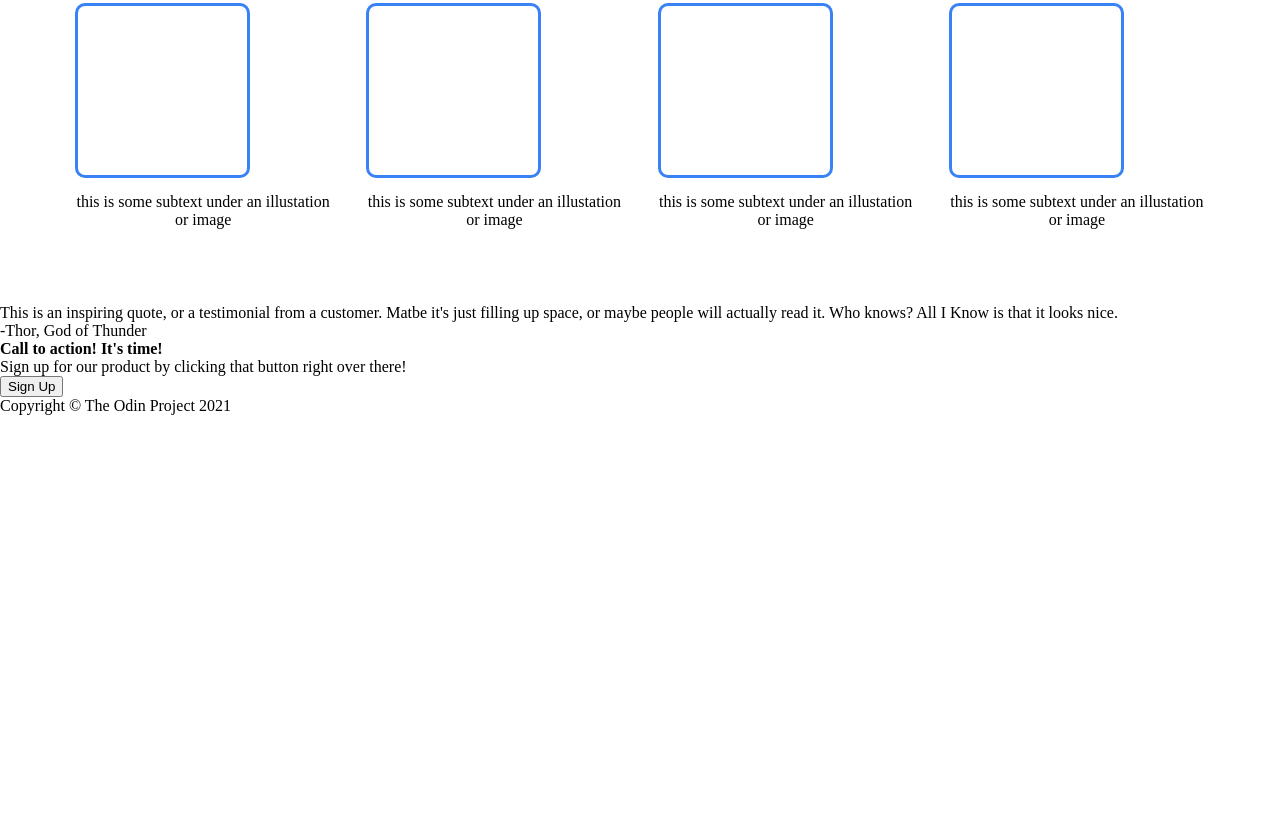
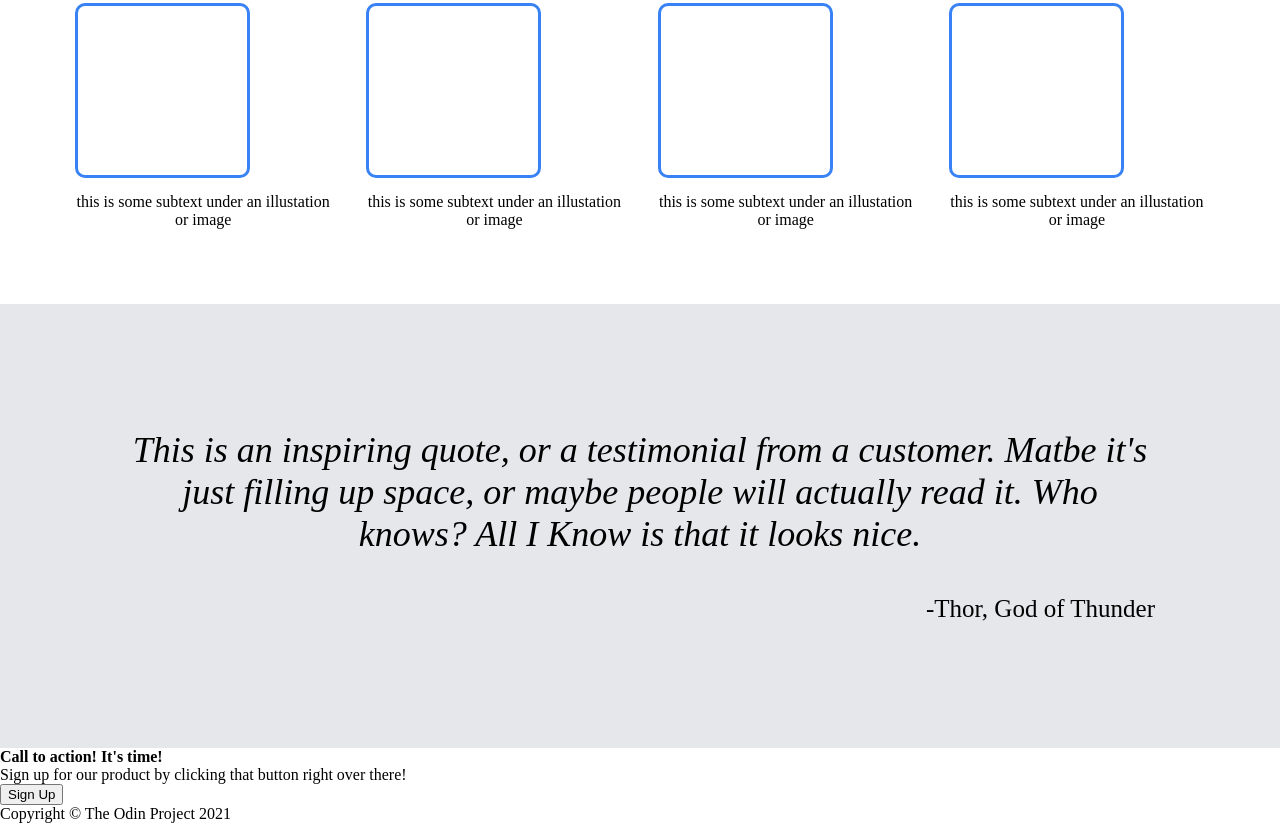
Before and after one commit to anmcodes/landing-page, a plain HTML site: page index.html in a window 1280 px wide. Shown: the part 666-1489 px from the top of the page. Before the commit the page ends 1081 px from the top, so only its background shows below. Drawn offline with Linux system fonts and the light colour scheme.

Commit message:
Format and style quote section

```diff
--- a/index.html
+++ b/index.html
@@ -62,15 +62,11 @@
             </div>
         </div>
 
-        <div>
-            <p>
-                This is an inspiring quote, or a testimonial from a customer. Matbe it's just filling up space, or
-                maybe people will actually read it. Who knows? All I Know is that it looks nice.
-            </p>
+        <div class="section-three">
+            <p class="quote"><em> This is an inspiring quote, or a testimonial from a customer. Matbe it's just filling up space, or
+                maybe people will actually read it. Who knows? All I Know is that it looks nice.</em></p>
 
-            <p>
-                -Thor, God of Thunder
-            </p>
+            <p class="thor">-Thor, God of Thunder</p>
         </div>
 
         <div>
--- a/style.css
+++ b/style.css
@@ -121,3 +121,20 @@ a:hover {
     width:175px;
     height:175px;
 }
+
+.section-three {
+    background-color: #E5E7EB;
+    padding:125px;
+}
+
+.quote {
+    font-size:36px;
+    text-align:center;
+    font-weight: lighter;
+}
+
+.thor {
+    margin-top:40px;
+    font-size:25px;
+    text-align:right;
+}
```
